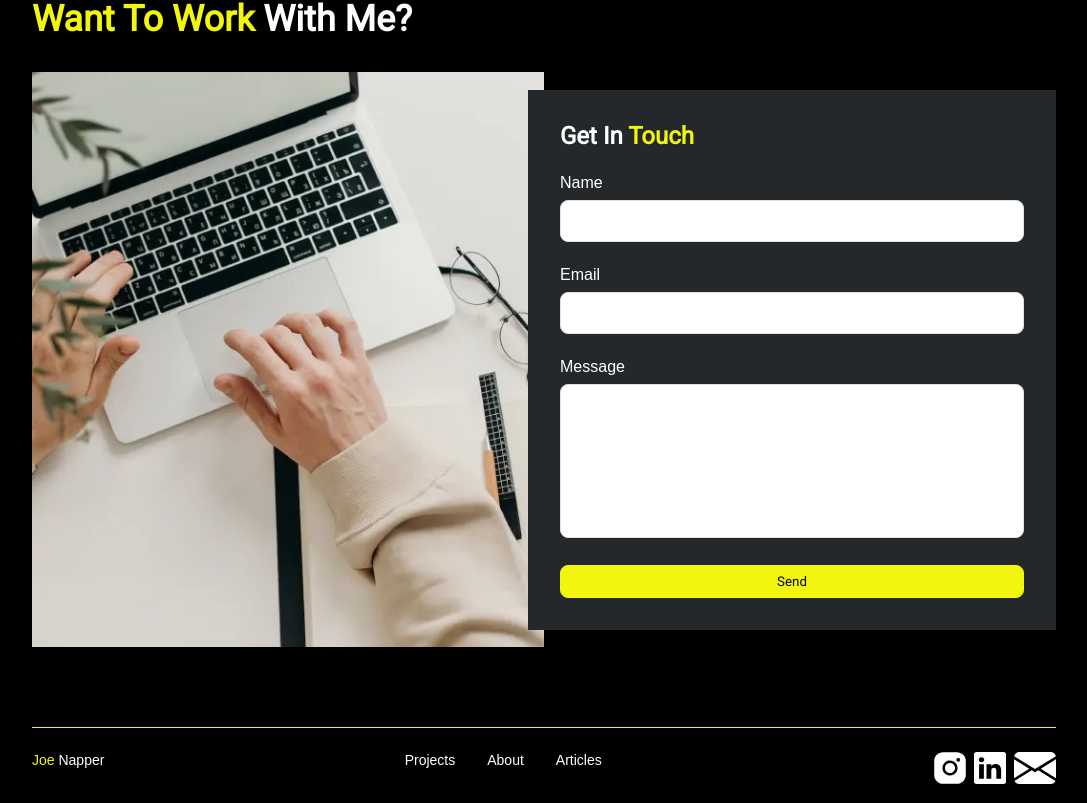
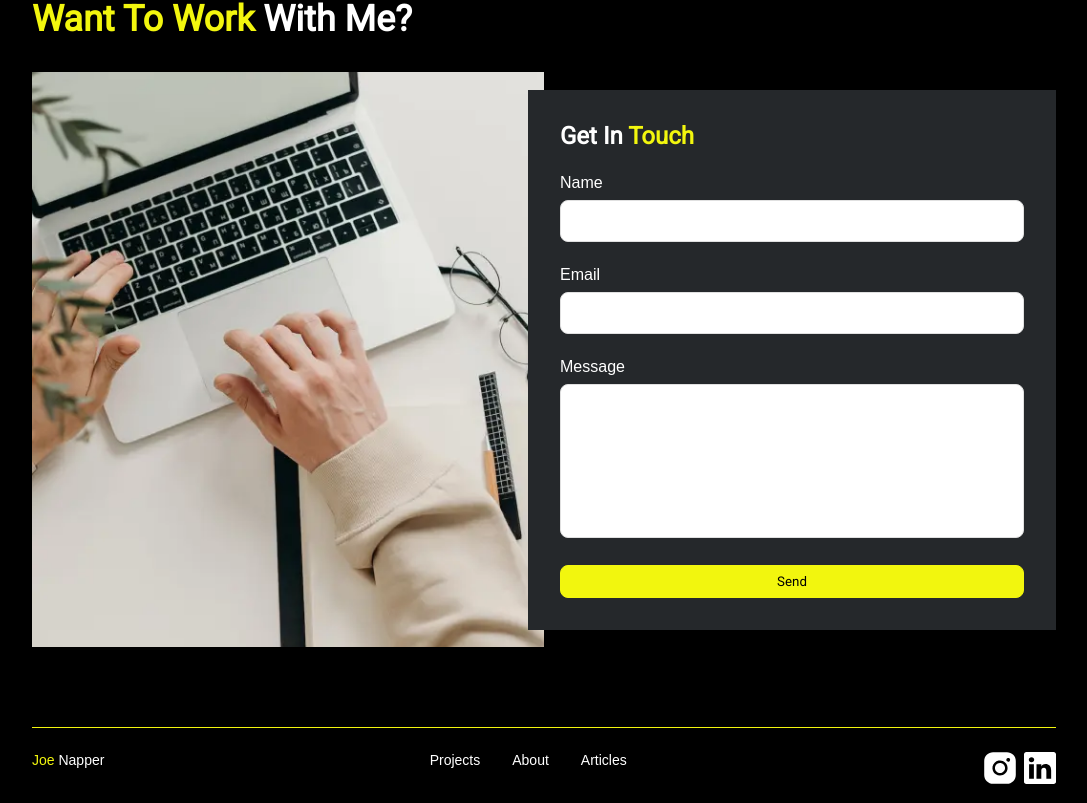
Before and after one commit to joenapper/joe-napper, a React (Vite) app: page / in a window 1280 px wide. Shown: the part 2836-3639 px from the top of the page, without its empty margins (96-1183 px from the left). Built offline with nearby package versions, Linux system fonts and the light colour scheme.

Commit message:
task: add favicon

```diff
--- a/index.html
+++ b/index.html
@@ -2,7 +2,7 @@
 <html lang="en">
   <head>
     <meta charset="UTF-8" />
-    <link rel="icon" type="image/svg+xml" href="/vite.svg" />
+    <link rel="icon" type="image/png" href="/favicon.png" />
     <meta name="viewport" content="width=device-width, initial-scale=1.0" />
     <title>Joe Napper | Senior Frontend Developer</title>
     <meta
--- a/src/components/Footer/index.tsx
+++ b/src/components/Footer/index.tsx
@@ -1,11 +1,10 @@
-import { Email } from "@icons/Email";
 import { Instagram } from "@icons/Instagram";
 import { LinkedIn } from "@icons/LinkedIn";
 import { NavItem } from "../Header/styles";
 import { PrimaryText } from "../PrimaryText";
 import { FooterWrapper, FooterContent, NavItems, Icons, Icon } from "./styles";
 import { Link } from "@constants/GlobalStyles";
-import { links, supportEmail } from "@constants/App.constants";
+import { links } from "@constants/App.constants";
 
 export const Footer = () => (
   <FooterWrapper>
@@ -45,9 +44,6 @@
         >
           <LinkedIn />
         </Icon>
-        <Icon href={`mailto:${supportEmail}`} aria-label="Email">
-          <Email />
-        </Icon>
       </Icons>
     </FooterContent>
   </FooterWrapper>
--- a/src/icons/Email/index.tsx
+++ /dev/null
@@ -1,16 +0,0 @@
-export const Email = () => (
-  <svg
-    width="42"
-    height="32"
-    viewBox="0 0 42 32"
-    fill="none"
-    xmlns="http://www.w3.org/2000/svg"
-  >
-    <path
-      fillRule="evenodd"
-      clipRule="evenodd"
-      d="M0.13125 4.14667C0.395898 2.96865 1.04647 1.91683 1.97642 1.16349C2.90637 0.410143 4.06057 -8.13185e-05 5.25 1.2091e-08H36.75C37.9394 -8.13185e-05 39.0936 0.410143 40.0236 1.16349C40.9535 1.91683 41.6041 2.96865 41.8687 4.14667L21 17.104L0.13125 4.14667ZM0 7.192V26.136L15.2329 16.648L0 7.192ZM17.7476 18.2133L0.501375 28.952C0.927482 29.8648 1.60001 30.6358 2.44068 31.1754C3.28135 31.715 4.25558 32.001 5.25 32H36.75C37.7443 32.0002 38.7181 31.7136 39.5583 31.1736C40.3985 30.6335 41.0705 29.8622 41.496 28.9493L24.2498 18.2107L21 20.2293L17.7476 18.2107V18.2133ZM26.7671 16.6507L42 26.136V7.192L26.7671 16.648V16.6507Z"
-      fill="white"
-    />
-  </svg>
-);
```
Also changed, not shown: public/favicon.png (added).
